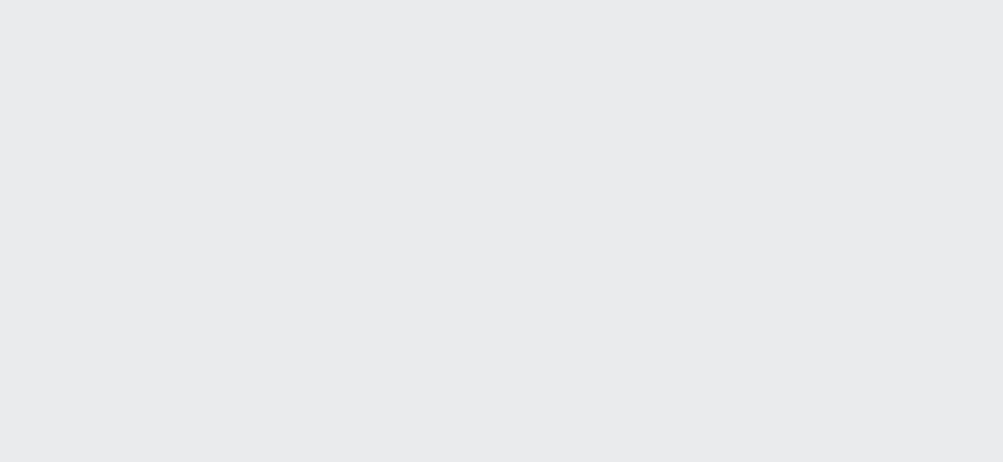
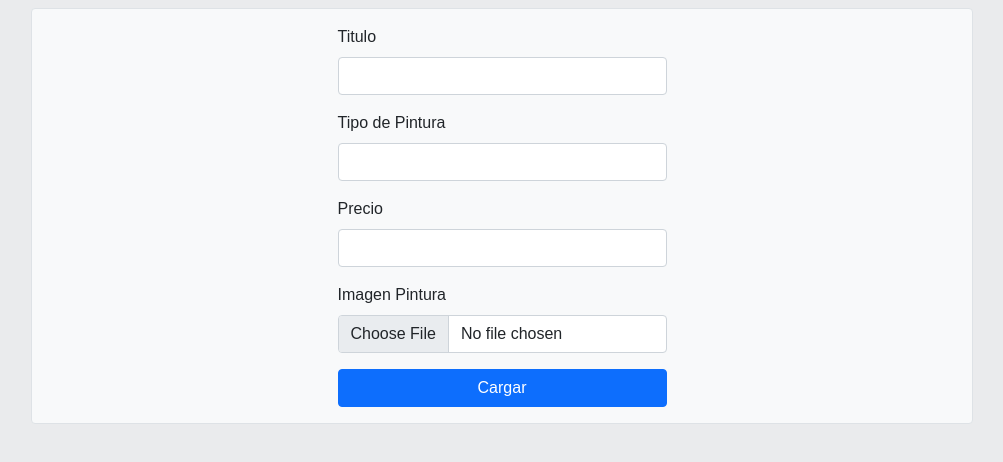
Before and after one commit to fedeemilo/milo-paintings, a React (Create React App) app: page /painting-form in a window 1280 px wide. Before the commit this address had no page. Shown: the top 462 px of the page, without its empty margins (138-1141 px from the left). Built offline with nearby package versions, Linux system fonts and the light colour scheme.

Commit message:
Add form to upload paintings

```diff
--- /dev/null
+++ b/src/Paintings.jsx
@@ -0,0 +1,26 @@
+import React, { useState, useEffect } from "react";
+
+function Paintings() {
+    const [paintings, setPaintings] = useState([]);
+
+    useEffect(() => {
+        fetch("http://localhost:3000/api/paintings")
+            .then(res => res.json())
+            .then(data => setPaintings(data))
+            .catch(err => console.error(err));
+    }, []);
+
+    return (
+        <div>
+            {paintings.map(painting => (
+                <div key={painting._id}>
+                    <h3>{painting.title}</h3>
+                    <p>{painting.paintingType}</p>
+                    <img src={painting.src} alt={painting.title} />
+                </div>
+            ))}
+        </div>
+    );
+}
+
+export default Paintings;
--- a/src/Router.jsx
+++ b/src/Router.jsx
@@ -1,4 +1,5 @@
 import { BrowserRouter, Route, Routes as Switch } from "react-router-dom";
+import CreatePaintingForm from "./components/PaintingForm/PaintingForm";
 import Home from "./pages/Home/Home";
 import Painting from "./pages/Painting/Painting";
 
@@ -8,6 +9,10 @@ const Router = () => {
             <Switch>
                 <Route path={"/"} element={<Home />} />
                 <Route path={"/milo-painting/:title"} element={<Painting />} />
+                <Route
+                    path={"/painting-form"}
+                    element={<CreatePaintingForm />}
+                />
             </Switch>
         </BrowserRouter>
     );
--- a/src/components/PaintCarousel/PaintCarousel.jsx
+++ b/src/components/PaintCarousel/PaintCarousel.jsx
@@ -1,13 +1,22 @@
-import { useState } from 'react';
-import { useNavigate } from 'react-router-dom';
-import { Carousel, CarouselControl, CarouselItem } from 'reactstrap';
-import { PAINT_CARDS } from '../../assets/dummy';
-import { useStateContext } from '../../context/ContextProvider';
-import './paint-carousel.css';
+import { useState, useEffect } from "react";
+import { useNavigate } from "react-router-dom";
+import { Carousel, CarouselControl, CarouselItem } from "reactstrap";
+import { PAINT_CARDS } from "../../assets/dummy";
+import { useStateContext } from "../../context/ContextProvider";
+import "./paint-carousel.css";
 
 const PaintCarousel = () => {
     const [activeIndex, setActiveIndex] = useState(0);
     const [animating, setAnimating] = useState(false);
+
+    const [paintings, setPaintings] = useState([]);
+
+    useEffect(() => {
+        fetch("http://localhost:3000/api/paintings")
+            .then(res => res.json())
+            .then(data => setPaintings(data))
+            .catch(err => console.error(err));
+    }, []);
 
     const navigate = useNavigate();
 
@@ -39,6 +48,8 @@ const PaintCarousel = () => {
         });
     };
 
+    console.log(paintings);
+
     const carouselItemData = PAINT_CARDS.map(item => {
         return (
             <CarouselItem
@@ -54,7 +65,7 @@ const PaintCarousel = () => {
                 />
                 <div
                     className="carousel-text"
-                    style={{ marginLeft: '3rem', marginTop: '1rem' }}
+                    style={{ marginLeft: "3rem", marginTop: "1rem" }}
                 >
                     <p>{item.altText}</p>
                     <small>{item.caption}</small>
--- /dev/null
+++ b/src/components/PaintingForm/PaintingForm.jsx
@@ -0,0 +1,151 @@
+import React, { useState, useRef } from "react";
+import {
+    Container,
+    Row,
+    Col,
+    Form,
+    FormGroup,
+    Label,
+    Input,
+    Button,
+    Alert
+} from "reactstrap";
+
+const CreatePaintingForm = () => {
+    const [title, setTitle] = useState("");
+    const [paintingType, setPaintingType] = useState("");
+    const [price, setPrice] = useState("");
+    const [painting, setPainting] = useState(null);
+
+    const [submitSuccess, setSubmitSuccess] = useState(false);
+
+    const fileInput = useRef(null);
+
+    const handleSubmit = async event => {
+        event.preventDefault();
+
+        const formData = new FormData();
+        formData.append("title", title);
+        formData.append("paintingType", paintingType);
+        formData.append("price", price);
+        formData.append("painting", painting);
+
+        try {
+            const response = await fetch(
+                "http://localhost:3000/api/paintings",
+                {
+                    method: "POST",
+                    body: formData
+                }
+            );
+            if (!response.ok) {
+                throw new Error("Error creating painting");
+            }
+
+            setTitle("");
+            setPaintingType("");
+            setPrice("");
+            fileInput.current.value = "";
+
+            handleSuccessAlert(response.ok);
+
+            const newPainting = await response.json();
+            console.log("New painting created:", newPainting);
+        } catch (err) {
+            console.error(err);
+        }
+    };
+
+    const handleSuccessAlert = ok => {
+        setSubmitSuccess(true);
+
+        setTimeout(() => {
+            setSubmitSuccess(false);
+        }, 5000);
+    };
+
+    const handleTitleChange = event => {
+        setTitle(event.target.value);
+    };
+
+    const handlePaintingTypeChange = event => {
+        setPaintingType(event.target.value);
+    };
+
+    const handlePriceChange = event => {
+        setPrice(event.target.value);
+    };
+
+    const handlePaintingChange = event => {
+        setPainting(event.target.files[0]);
+    };
+
+    return (
+        <>
+            {submitSuccess && (
+                <Container className="w-75 mt-4">
+                    <Alert color="success">Pintura subida con exito!</Alert>
+                </Container>
+            )}
+            <Container
+                className={
+                    "mt-2 bg-light p-3 border rounded w-75 d-flex justify-content-center"
+                }
+            >
+                <Row className="justify-content-center">
+                    <Col md={12}>
+                        <Form onSubmit={handleSubmit}>
+                            <FormGroup>
+                                <Label for="title">Titulo</Label>
+                                <Input
+                                    type="text"
+                                    name="title"
+                                    id="title"
+                                    value={title}
+                                    onChange={handleTitleChange}
+                                />
+                            </FormGroup>
+                            <FormGroup>
+                                <Label for="paintingType">
+                                    Tipo de Pintura
+                                </Label>
+                                <Input
+                                    type="text"
+                                    name="paintingType"
+                                    id="paintingType"
+                                    value={paintingType}
+                                    onChange={handlePaintingTypeChange}
+                                />
+                            </FormGroup>
+                            <FormGroup>
+                                <Label for="price">Precio</Label>
+                                <Input
+                                    type="text"
+                                    name="price"
+                                    id="price"
+                                    value={price}
+                                    onChange={handlePriceChange}
+                                />
+                            </FormGroup>
+                            <FormGroup>
+                                <Label for="painting">Imagen Pintura</Label>
+                                <Input
+                                    innerRef={fileInput}
+                                    type="file"
+                                    name="painting"
+                                    id="painting"
+                                    onChange={handlePaintingChange}
+                                />
+                            </FormGroup>
+                            <Button color="primary" className="w-100">
+                                Cargar
+                            </Button>
+                        </Form>
+                    </Col>
+                </Row>
+            </Container>
+        </>
+    );
+};
+
+export default CreatePaintingForm;
```
